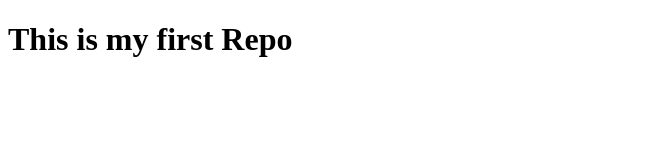
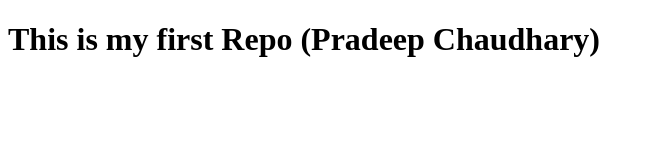
Before and after one commit to pradeepchau30062/First-git, a plain HTML site: page index.html in a window 1280 px wide. Shown: the whole page, without its empty margins (0-654 px from the left). Drawn offline with Linux system fonts and the light colour scheme.

Commit message:
Add initaial File

```diff
--- a/index.html
+++ b/index.html
@@ -7,7 +7,7 @@
 </head>
 <body>
   <h1>
-    This is my first Repo
+    This is my first Repo (Pradeep Chaudhary)
   </h1>
 </body>
 </html>
```
